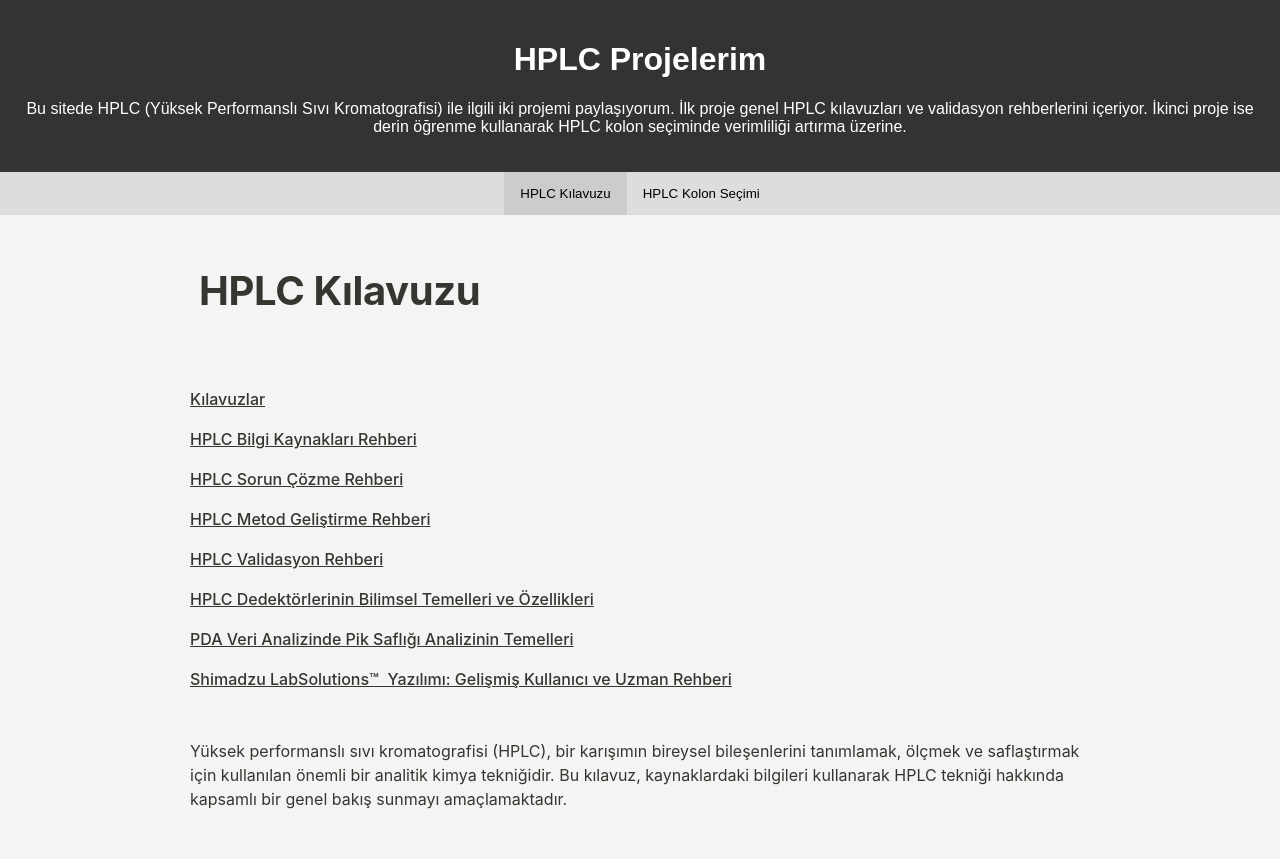
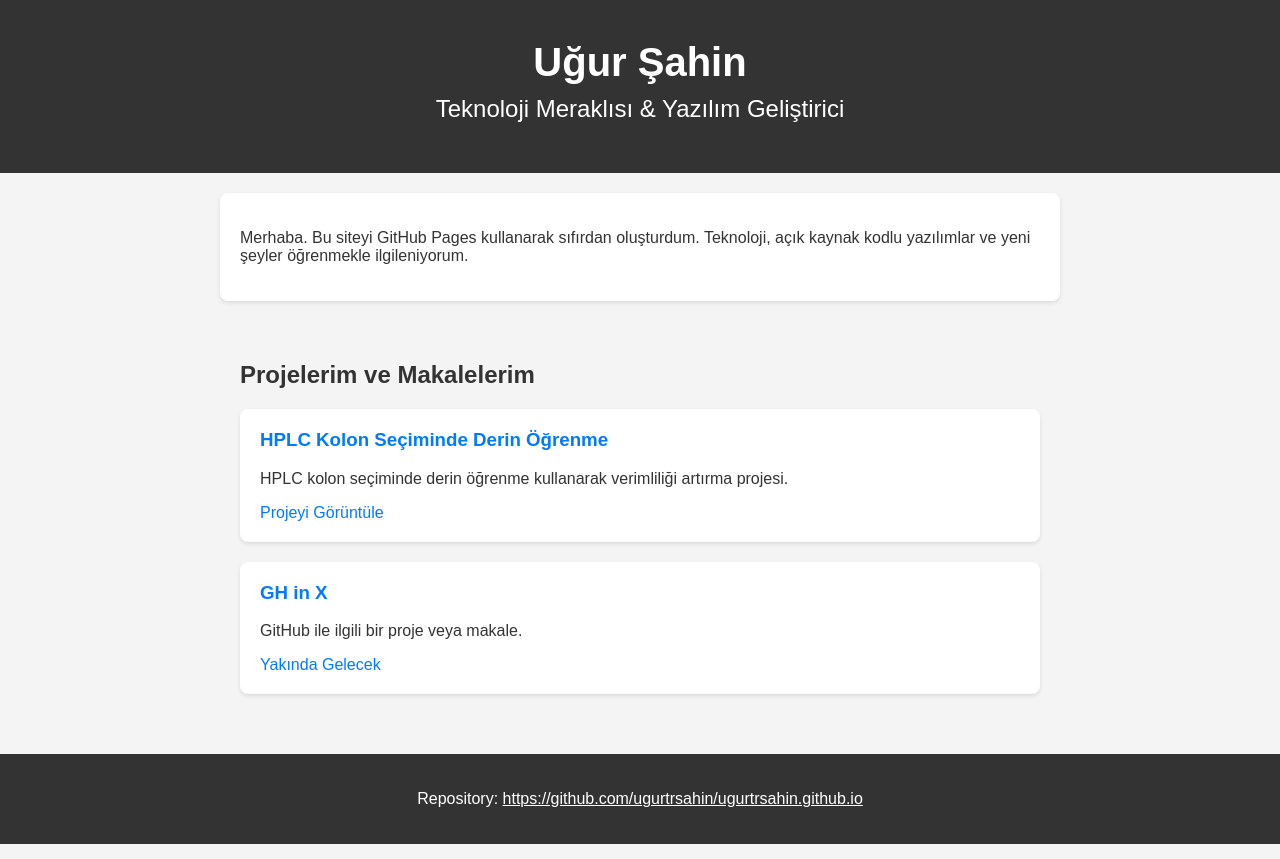
Before and after one commit to ugurtrsahin/ugurtrsahin.github.io, a plain HTML site: page index.html in a window 1280 px wide. Drawn offline with nearby package versions, Linux system fonts and the light colour scheme.

Commit message:
Update index.html with new design

```diff
--- a/index.html
+++ b/index.html
@@ -3,86 +3,104 @@
 <head>
     <meta charset="UTF-8">
     <meta name="viewport" content="width=device-width, initial-scale=1.0">
-    <title>HPLC Projelerim</title>
+    <title>Uğur Şahin - Teknoloji Meraklısı</title>
     <style>
         body {
             font-family: Arial, sans-serif;
             margin: 0;
             padding: 0;
             background-color: #f4f4f4;
+            color: #333;
         }
         header {
             background-color: #333;
             color: white;
             text-align: center;
+            padding: 40px 20px;
+        }
+        header h1 {
+            margin: 0;
+            font-size: 2.5em;
+        }
+        header h2 {
+            margin: 10px 0;
+            font-size: 1.5em;
+            font-weight: normal;
+        }
+        .intro {
+            max-width: 800px;
+            margin: 20px auto;
+            padding: 20px;
+            background-color: white;
+            border-radius: 8px;
+            box-shadow: 0 2px 4px rgba(0,0,0,0.1);
+        }
+        .projects {
+            max-width: 800px;
+            margin: 20px auto;
             padding: 20px;
         }
-        .tabs {
-            display: flex;
-            justify-content: center;
-            background-color: #ddd;
+        .project {
+            background-color: white;
+            margin: 20px 0;
+            padding: 20px;
+            border-radius: 8px;
+            box-shadow: 0 2px 4px rgba(0,0,0,0.1);
+            transition: transform 0.2s;
         }
-        .tab-button {
-            background-color: inherit;
-            border: none;
-            outline: none;
-            cursor: pointer;
-            padding: 14px 16px;
-            transition: 0.3s;
+        .project:hover {
+            transform: translateY(-5px);
         }
-        .tab-button:hover {
-            background-color: #bbb;
+        .project h3 {
+            margin-top: 0;
+            color: #007bff;
         }
-        .tab-button.active {
-            background-color: #ccc;
+        .project a {
+            color: #007bff;
+            text-decoration: none;
         }
-        .tab-content {
-            display: none;
+        .project a:hover {
+            text-decoration: underline;
+        }
+        footer {
+            text-align: center;
             padding: 20px;
+            background-color: #333;
+            color: white;
         }
-        .tab-content.active {
-            display: block;
-        }
-        iframe {
-            width: 100%;
-            height: 600px;
-            border: none;
+        footer a {
+            color: white;
         }
     </style>
 </head>
 <body>
     <header>
-        <h1>HPLC Projelerim</h1>
-        <p>Bu sitede HPLC (Yüksek Performanslı Sıvı Kromatografisi) ile ilgili iki projemi paylaşıyorum. İlk proje genel HPLC kılavuzları ve validasyon rehberlerini içeriyor. İkinci proje ise derin öğrenme kullanarak HPLC kolon seçiminde verimliliği artırma üzerine.</p>
+        <h1>Uğur Şahin</h1>
+        <h2>Teknoloji Meraklısı & Yazılım Geliştirici</h2>
     </header>
 
-    <div class="tabs">
-        <button class="tab-button active" onclick="openTab(event, 'kilavuz')">HPLC Kılavuzu</button>
-        <button class="tab-button" onclick="openTab(event, 'kolon')">HPLC Kolon Seçimi</button>
+    <div class="intro">
+        <p>Merhaba. Bu siteyi GitHub Pages kullanarak sıfırdan oluşturdum. Teknoloji, açık kaynak kodlu yazılımlar ve yeni şeyler öğrenmekle ilgileniyorum.</p>
     </div>
 
-    <div id="kilavuz" class="tab-content active">
-        <iframe src="HPLC Kılavuzu 118b6792444f80f4a5c7f74bcaf6e5ed.html"></iframe>
+    <div class="projects">
+        <h2>Projelerim ve Makalelerim</h2>
+
+        <div class="project">
+            <h3>HPLC Kolon Seçiminde Derin Öğrenme</h3>
+            <p>HPLC kolon seçiminde derin öğrenme kullanarak verimliliği artırma projesi.</p>
+            <a href="HPLC Kolon Seçiminde Derin Öğrenme Verimliliği Art 111b6792444f807facc9c4b82de81d94.html">Projeyi Görüntüle</a>
+        </div>
+
+        <div class="project">
+            <h3>GH in X</h3>
+            <p>GitHub ile ilgili bir proje veya makale.</p>
+            <a href="#">Yakında Gelecek</a>
+        </div>
     </div>
 
-    <div id="kolon" class="tab-content">
-        <iframe src="HPLC Kolon Seçiminde Derin Öğrenme Verimliliği Art 111b6792444f807facc9c4b82de81d94.html"></iframe>
-    </div>
-
-    <script>
-        function openTab(evt, tabName) {
-            var i, tabcontent, tabbuttons;
-            tabcontent = document.getElementsByClassName("tab-content");
-            for (i = 0; i < tabcontent.length; i++) {
-                tabcontent[i].style.display = "none";
-            }
-            tabbuttons = document.getElementsByClassName("tab-button");
-            for (i = 0; i < tabbuttons.length; i++) {
-                tabbuttons[i].className = tabbuttons[i].className.replace(" active", "");
-            }
-            document.getElementById(tabName).style.display = "block";
-            evt.currentTarget.className += " active";
-        }
-    </script>
+    <footer>
+        <p>Repository: <a href="https://github.com/ugurtrsahin/ugurtrsahin.github.io">https://github.com/ugurtrsahin/ugurtrsahin.github.io</a></p>
+    </footer>
 </body>
 </html>
```
